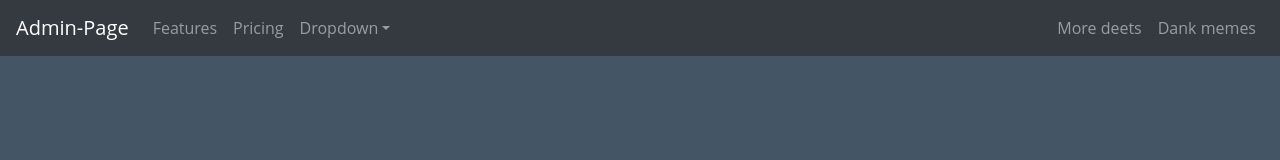
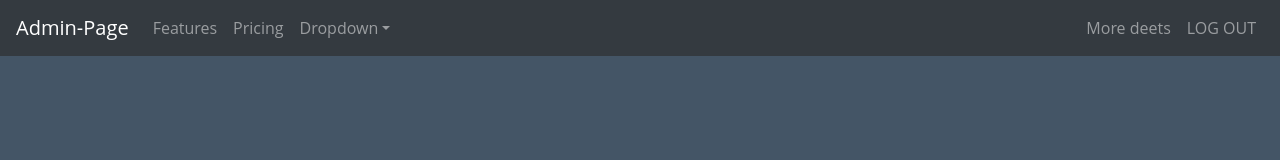
Before and after one commit to ofershapsa/coupons-app-fronted, a React (Create React App) app: page /admin in a window 1280 px wide. Shown: the top 160 px of the page. Built offline with nearby package versions, Linux system fonts and the light colour scheme; sample sign-in values are in the browser's storage.

Commit message:
my changes

```diff
--- a/src/App.js
+++ b/src/App.js
@@ -18,6 +18,7 @@ function App() {
             <GuardedRoute exact path="/admin" component={admin} />
             <GuardedRoute exact path="/company" component={company} />
             <GuardedRoute exact path="/customer" component={customer} />
+
             <Route path="*"><h1>No match!!!</h1></Route>
 
 
--- a/src/components/GuardedRoute.js
+++ b/src/components/GuardedRoute.js
@@ -12,7 +12,7 @@ function GuardedRoute(props) {
     <Route
       {...restProps}
       render={(routeProps) => {
-        return  localStorage.getItem("authorization") !== undefined
+        return  localStorage.getItem("authorization") !== null
         ? <Component {...routeProps} /> : <Redirect to="/" />;
       }}
     />
--- a/src/components/Login.jsx
+++ b/src/components/Login.jsx
@@ -117,7 +117,7 @@ function useTokenApi() {
 
     useEffect(() => {
       if (state.isLoading) {
-        axios.post(endpoint , { username: state.username, password: state.password, type: state.type })
+        axios.post(endpoint, { username: state.username, password: state.password, type: state.type })
         .then(res => {
           console.log(res.data);
           localStorage.setItem("authorization", res.data.token);
@@ -127,7 +127,7 @@ function useTokenApi() {
         }
 
 
-          }) . catch(err => console.log(err))
+          }).catch(err => console.log(err))
 
         }
         if (!state.isLoading && state.data !== null) {
@@ -205,6 +205,7 @@ if (res.data.token != null) {
   */
 
  /* state = {
+
    type: '',
    name: '',
    password: '',
--- a/src/components/admin.jsx
+++ b/src/components/admin.jsx
@@ -6,11 +6,10 @@ import { Table,Nav,Navbar,NavDropdown } from 'react-bootstrap';
 //  function componentDidMount(){
  //   const jwtToken = localStorage.getItem("authorization");
  // }
- // function handleLogout() {
- //   localStorage.clear();
- //   window.location.href = "/";
- // }
-
+  function handleLogout() {
+    localStorage.clear();
+    window.location.href = "/";
+  }
 
 
  // render(){
@@ -35,8 +34,9 @@ import { Table,Nav,Navbar,NavDropdown } from 'react-bootstrap';
     </Nav>
     <Nav>
       <Nav.Link href="#deets">More deets</Nav.Link>
-      <Nav.Link eventKey={2} href="#memes">
-        Dank memes
+      <Nav.Link  eventKey={2} href="#memes" onClick={handleLogout}>
+        LOG OUT
+
       </Nav.Link>
     </Nav>
   </Navbar.Collapse>
```
Also changed, not shown: 1 other file (tests, documents, lock files or other folders).
